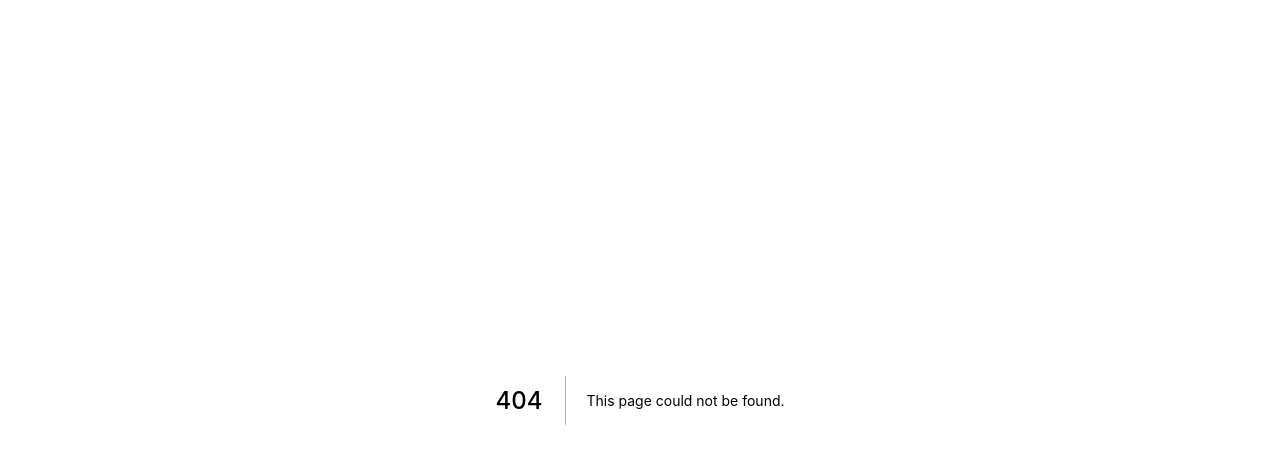
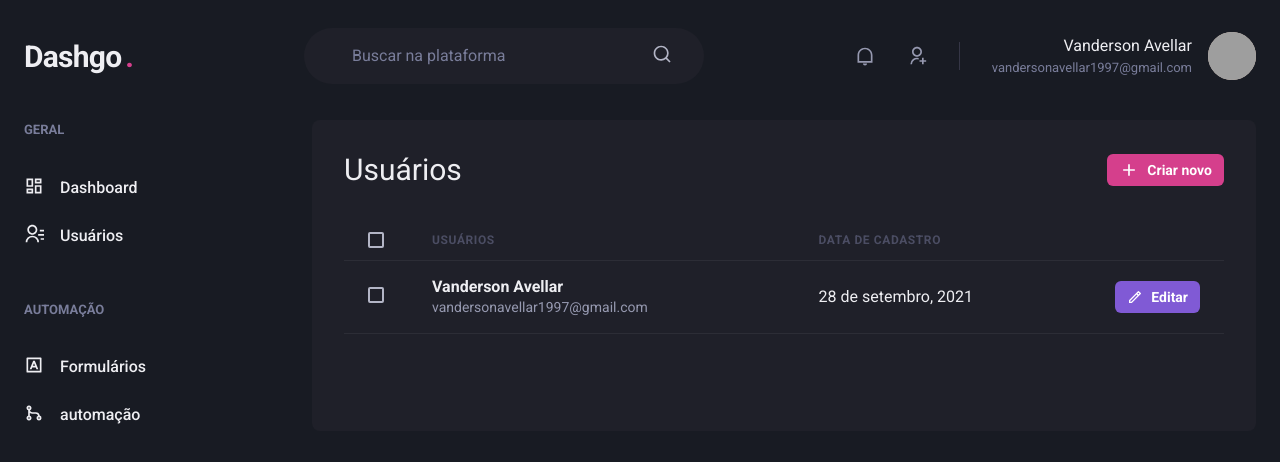
Before and after one commit to avellar2/dashgo, a Next.js app: page /users in a window 1280 px wide. Before the commit this address had no page. Shown: the top 462 px of the page. Built offline with nearby package versions, Linux system fonts and the light colour scheme; grey boxes are pictures that could not be loaded.

Commit message:
Página: Lista de usuários

```diff
--- a/package.json
+++ b/package.json
@@ -12,9 +12,11 @@
     "@chakra-ui/react": "^1.7.2",
     "@emotion/react": "^11.7.0",
     "@emotion/styled": "^11.6.0",
+    "apexcharts": "^3.31.0",
     "framer-motion": "^5.3.3",
     "next": "12.0.4",
     "react": "17.0.2",
+    "react-apexcharts": "^1.3.9",
     "react-dom": "17.0.2",
     "react-icons": "^4.3.1"
   },
--- /dev/null
+++ b/src/pages/users/index.tsx
@@ -0,0 +1,90 @@
+import {
+    Box,
+    Button,
+    Checkbox,
+    Flex,
+    Heading,
+    Icon,
+    Table,
+    Tbody,
+    Td,
+    Text,
+    Th,
+    Thead,
+    Tr,
+} from "@chakra-ui/react";
+import { RiAddLine, RiPencilLine } from "react-icons/ri";
+import { Header } from "../../components/Header";
+import { Sidebar } from "../../components/Sidebar";
+
+export default function UserList() {
+    return (
+        <Box>
+            <Header />
+
+            <Flex w={"100%"} my={"6"} maxWidth={1480} mx="auto" px={"6"}>
+                <Sidebar />
+
+                <Box flex={"1"} borderRadius={8} bg={"gray.800"} p={"8"}>
+                    <Flex mb="8" justify="space-between" align={"center"}>
+                        <Heading size={"lg"} fontWeight={"normal"}>
+                            Usuários
+                        </Heading>
+
+                        <Button
+                            as="a"
+                            size={"sm"}
+                            fontSize={"sm"}
+                            colorScheme={"pink"}
+                            leftIcon={<Icon as={RiAddLine} fontSize='20'/>}
+                        >
+                            Criar novo
+                        </Button>
+                    </Flex>
+
+                    <Table colorScheme={"whiteAlpha"}>
+                        <Thead>
+                            <Tr>
+                                <Th px={"6"} color={"gray.300"} width={"8"}>
+                                    <Checkbox colorScheme="pink" />
+                                </Th>
+                                <Th>Usuários</Th>
+                                <Th>Data de cadastro</Th>
+                                <Th w='8'></Th>
+                            </Tr>
+                        </Thead>
+                        <Tbody>
+                            <Tr>
+                                <Td px={"6"}>
+                                    <Checkbox colorScheme="pink" />
+                                </Td>
+                                <Td>
+                                    <Box>
+                                        <Text fontWeight={"bold"}>
+                                            Vanderson Avellar
+                                        </Text>
+                                        <Text fontSize={"sm"} color="gray.300">
+                                            vandersonavellar1997@gmail.com
+                                        </Text>
+                                    </Box>
+                                </Td>
+                                <Td>28 de setembro, 2021</Td>
+                                <Td>
+                                    <Button
+                                        as='a'
+                                        size='sm'
+                                        fontSize='sm'
+                                        colorScheme={'purple'}
+                                        leftIcon={<Icon as={RiPencilLine} fontSize='16'/>}
+                                    >
+                                        Editar
+                                    </Button>
+                                </Td>
+                            </Tr>
+                        </Tbody>
+                    </Table>
+                </Box>
+            </Flex>
+        </Box>
+    );
+}
```
Also changed, not shown: src/pages/dashboard.tsx (+89 -1 lines), src/components/Sidebar.tsx (line endings or trailing spaces), 1 other file (tests, documents, lock files or other folders).
